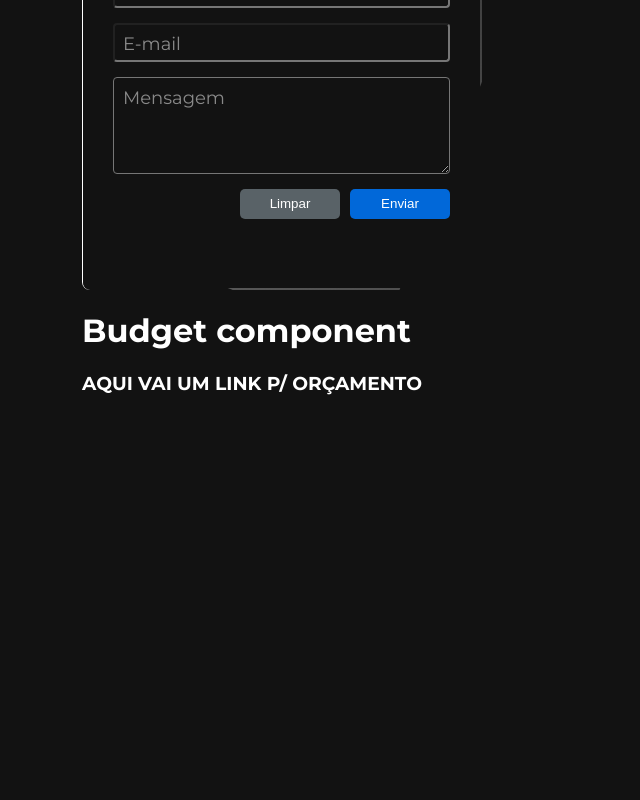
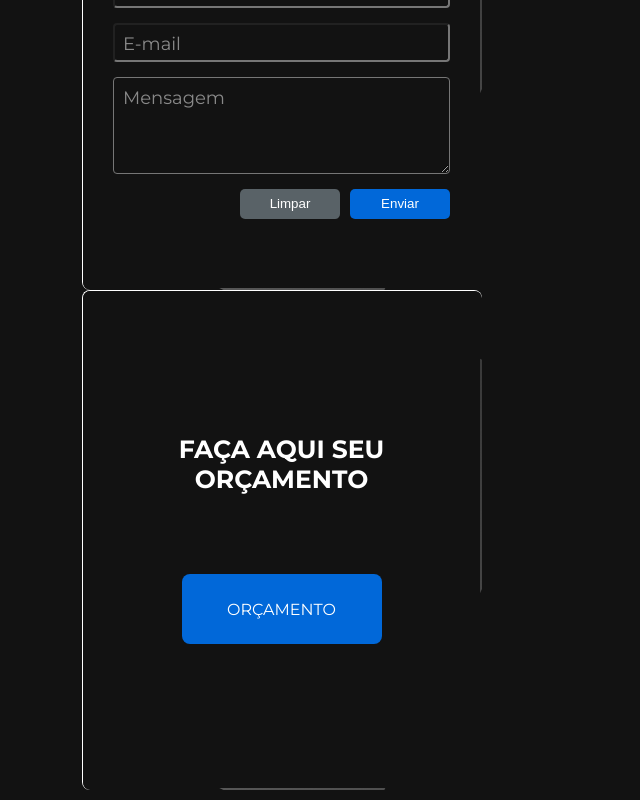
Before and after one commit to marcusviniciusmo/Sara_Vertuan_Profile_Website, a React (Create React App) app in the folder frontend/: page /contact in a window 1280 px wide. Shown: the part 872-1672 px from the top of the page, without its empty margins (0-640 px from the left). Before the commit the page ends 1295 px from the top, so only its background shows below. Built offline with nearby package versions, Linux system fonts and the light colour scheme.

Commit message:
Budget component styling

```diff
--- a/frontend/src/components/Budget/index.tsx
+++ b/frontend/src/components/Budget/index.tsx
@@ -1,9 +1,18 @@
+import { useGlobalContext } from "context";
+import { ContactCardContainer, ContactCardContent } from "styles/ContactCard";
+import { Strong, Button } from './styles';
+
 export function Budget() {
+  const { theme } = useGlobalContext();
   return (
-    <>
-      <h1>Budget component</h1>
+    <ContactCardContainer theme={theme} width={40}>
+      <ContactCardContent theme={theme} width={40}>
+        <Strong>Faça aqui seu orçamento</Strong>
 
-      <h3>AQUI VAI UM LINK P/ ORÇAMENTO</h3>
-    </>
+        <Button href="" target={'_blank'}>
+          ORÇAMENTO
+        </Button>
+      </ContactCardContent>
+    </ContactCardContainer>
   );
 };
--- /dev/null
+++ b/frontend/src/components/Budget/styles.tsx
@@ -0,0 +1,28 @@
+import styled from 'styled-components';
+
+export const Strong = styled.strong`
+  font-size: 2.5rem;
+  text-align: center;
+  text-transform: uppercase;
+  display: block;
+  margin-bottom: 8rem;
+`;
+
+export const Button = styled.a`
+  all: unset;
+  background: #0168D9;
+  width: 20rem;
+  height: 7rem;
+  margin: 0 auto;
+  border-radius: 0.8rem;
+  display: flex;
+  align-items: center;
+  justify-content: center;
+  cursor: pointer;
+
+  &:hover {
+    opacity: 0.8;
+    font-weight: bold;
+    text-decoration: underline;
+  }
+`;
```
